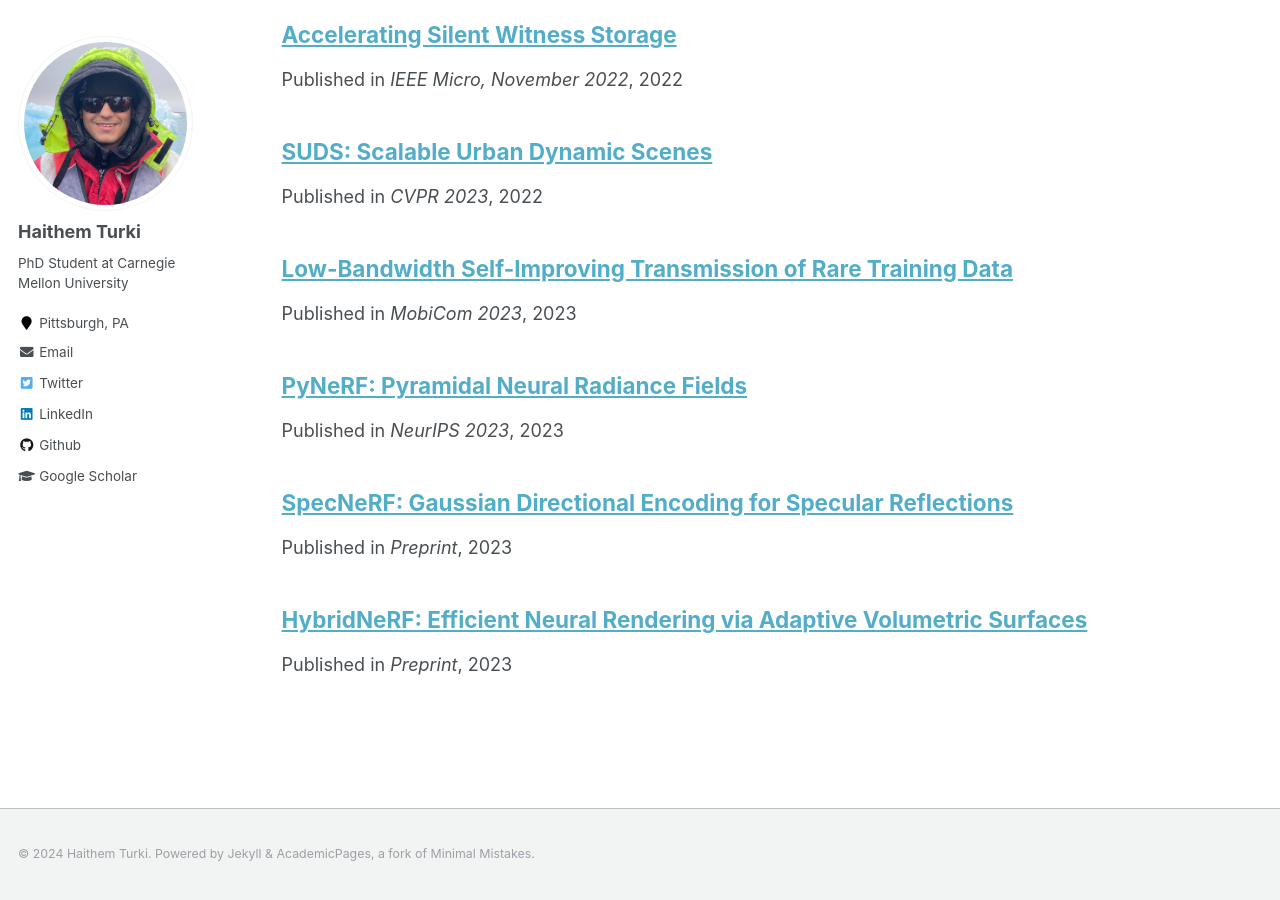
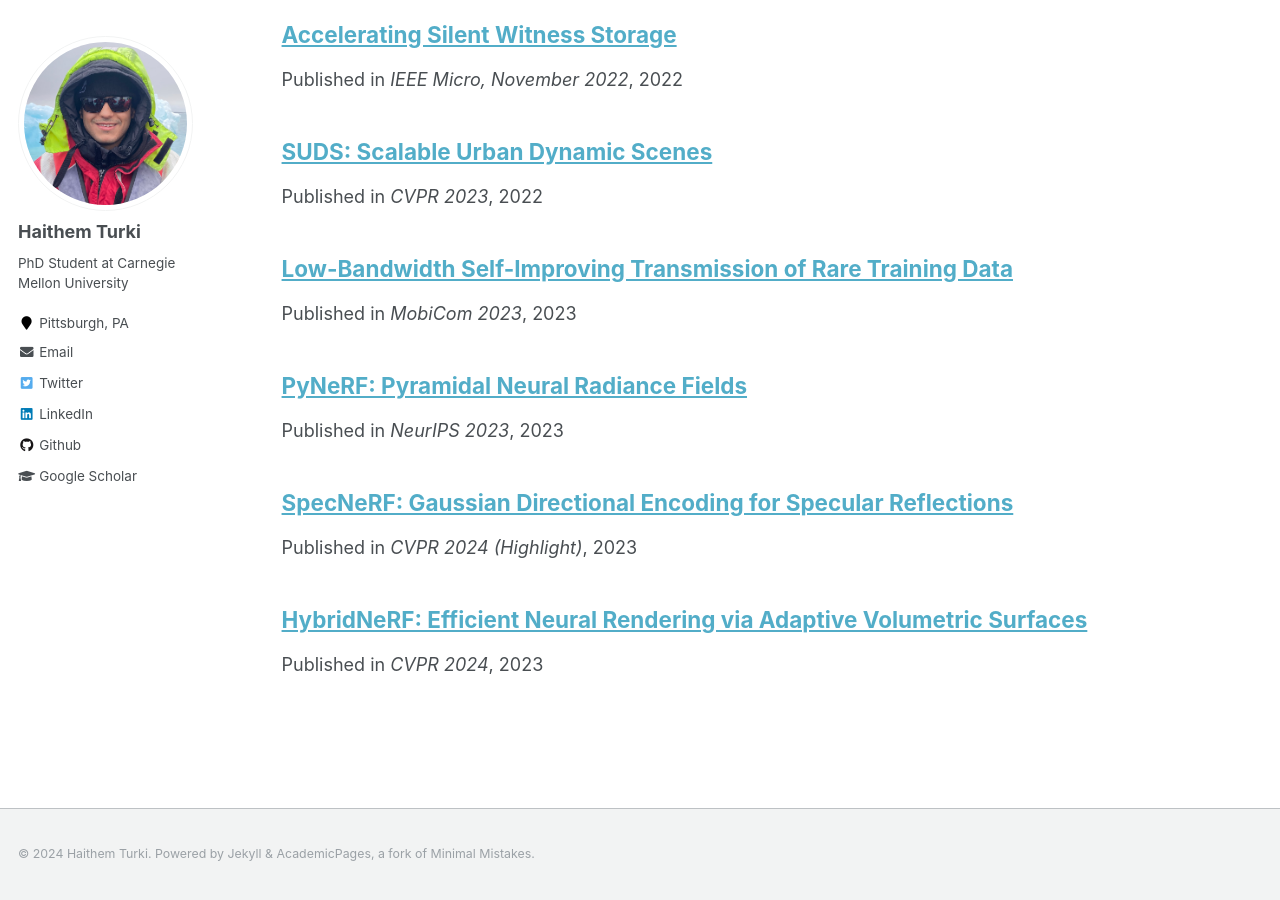
Before and after one commit to hturki/hturki.github.io, a Jekyll site: the page built from _pages/collection-archive.html, in a window 1280 px wide and 900 px high, scrolled down 778 px. Built offline with Jekyll 4.4.1, drawn with Linux system fonts in a browser that asks for light colours.

Commit message:
update post cvpr

```diff
--- a/_publications/2023-12-04-specnerf.md
+++ b/_publications/2023-12-04-specnerf.md
@@ -3,7 +3,7 @@ collection: publications
 title: "SpecNeRF: Gaussian Directional Encoding for Specular Reflections"
 image: "specnerf.jpeg"
 authors: "Li Ma, Vasu Agrawal, <strong>Haithem Turki</strong>, Changil Kim, Chen Gao, Pedro V. Sander, Michael Zollhöfer, Christian Richardt"
-venue: "Preprint"
+venue: "CVPR 2024 (Highlight)"
 website: "https://limacv.github.io/SpecNeRF_web"
 paper: "https://limacv.github.io/SpecNeRF_web/images/SpecNeRF.pdf"
 ---
--- a/_publications/2023-12-05-hybrid-nerf.md
+++ b/_publications/2023-12-05-hybrid-nerf.md
@@ -3,7 +3,7 @@ collection: publications
 title: "HybridNeRF: Efficient Neural Rendering via Adaptive Volumetric Surfaces"
 image: "hybrid-nerf.gif"
 authors: "<strong>Haithem Turki</strong>, Vasu Agrawal, Samuel Rota Bulò, Lorenzo Porzi, Peter Kontschieder, Deva Ramanan, Michael Zollhöfer, Christian Richardt"
-venue: "Preprint"
+venue: "CVPR 2024"
 website: "https://haithemturki.com/hybrid-nerf"
 paper: "https://haithemturki.com/hybrid-nerf/resources/paper.pdf"
 ---
```
Also changed, not shown: 1 other file.
